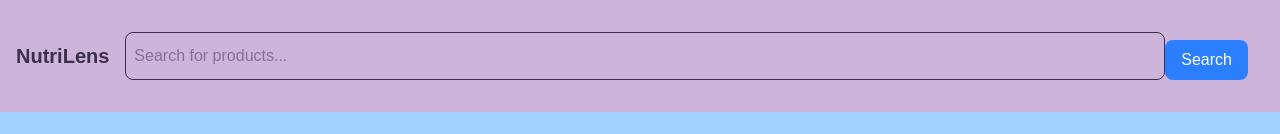
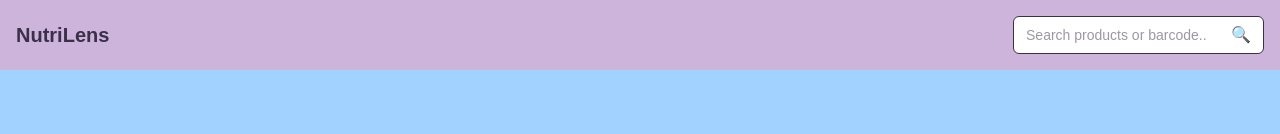
Before and after one commit to Harnam/food-product-explorer, a Next.js app: page / in a window 1280 px wide. Shown: the top 134 px of the page. Built offline with nearby package versions, Linux system fonts and the light colour scheme; no server answers.

Commit message:
searchbar on nav

```diff
--- a/components/Navbar.tsx
+++ b/components/Navbar.tsx
@@ -1,12 +1,18 @@
+"use client"
+
 import Link from "next/link";
 import SearchBar from "./SearchBar";
+import { useState } from "react";
 
 export default function Navbar() {
+
+  const [searchOpen, setSearchOpen] = useState(false)
+
   return (
     <nav className="bg-[#cdb4db] text-[#3b2f4a] p-4 fixed w-full z-10">
-      <div className="container mx-auto flex flex-row items-center justify-between">
-        <Link href={"/"}><h1 className="text-xl font-bold">NutriLens</h1></Link>
-        <SearchBar />
+      <div className="container mx-auto flex flex-row items-center justify-between w-full">
+        {!searchOpen && <Link href={"/"}><h1 className="text-xl font-bold md:block">NutriLens</h1></Link>}
+        <SearchBar open={searchOpen} setOpen={setSearchOpen} />
       </div>
     </nav>
   );
--- a/components/SearchBar.tsx
+++ b/components/SearchBar.tsx
@@ -3,28 +3,44 @@
 import { usePathname, useRouter, useSearchParams } from "next/navigation";
 import { useEffect, useRef } from "react";
 
-export default function SearchBar() {
+type Props = {
+  open: boolean;
+  setOpen: (v: boolean) => void;
+};
+
+export default function SearchBar({ open, setOpen }: Props) {
   const router = useRouter();
   const searchInputRef = useRef<HTMLInputElement>(null);
+  const ref = useRef<HTMLInputElement>(null);
 
-    const searchParam = useSearchParams()
+  const searchParam = useSearchParams();
 
   const params = new URLSearchParams();
   const pathname = usePathname();
 
-    const handleSearch = () => {
-        if(!searchInputRef.current) return;
-        if(!searchInputRef.current.value.trim()) return;
-        if(pathname === "/") {
-            if(params.get("search") === searchInputRef.current.value.trim()) return;
+  const handleSubmit = (e: React.SubmitEvent) => {
+    console.log("search");
+    e.preventDefault();
+    if (!searchInputRef.current) return;
+    const query = searchInputRef.current.value.trim();
+    if (!query) return;
+    const isBarcode = /^\d{8,}$/.test(query);
+
+    if (isBarcode) {
+      router.push(`/product/${query}`);
+    } else {
+      if (pathname === "/") {
+        if (params.get("search") === searchInputRef.current.value.trim())
+          return;
         params.set("search", searchInputRef.current.value.trim());
         router.replace(`/?${params}`);
-        } else
-            router.push(`/?search=${searchInputRef.current.value.trim()}`);
+      } else router.push(`/?search=${searchInputRef.current.value.trim()}`);
     }
+    setOpen(false);
+  };
 
   useEffect(() => {
-        if(pathname == "/") {
+    if (pathname == "/") {
       const searchValue = searchParam.get("search");
       searchInputRef.current!.value = searchValue || "";
     } else {
@@ -32,16 +48,75 @@ export default function SearchBar() {
     }
   }, [pathname]);
 
+  useEffect(() => {
+    function handleClick(e: MouseEvent | TouchEvent) {
+      if (ref.current && !ref.current.contains(e.target as Node)) {
+        setOpen(false);
+      }
+    }
+
+    document.addEventListener("mousedown", handleClick);
+    document.addEventListener("touchstart", handleClick);
+
+    return () => {
+      document.removeEventListener("mousedown", handleClick);
+      document.removeEventListener("touchstart", handleClick);
+    };
+  }, [setOpen]);
+
+  // close on outside click
+  useEffect(() => {
+    function handleClick(e: MouseEvent | TouchEvent) {
+      if (
+        searchInputRef.current &&
+        !searchInputRef.current.contains(e.target as Node)
+      ) {
+        setOpen(false);
+      }
+    }
+
+    document.addEventListener("mousedown", handleClick);
+    document.addEventListener("touchstart", handleClick);
+
+    return () => {
+      document.removeEventListener("mousedown", handleClick);
+      document.removeEventListener("touchstart", handleClick);
+    };
+  }, [setOpen]);
+
   return (
-        <div className="p-4 flex flex-row w-full">
+    <div
+      ref={ref}
+      className={"flex items-center " + (open ? "w-full" : "w-max")}
+    >
+      {/* Mobile icon when closed */}
+      {!open && (
+        <button
+          onClick={() => setOpen(true)}
+          className={`p-2 md:hidden`}
+          aria-label="Search"
+        >
+          🔍
+        </button>
+      )}
+
+      {/* Search field */}
+      <form
+        onSubmit={handleSubmit}
+        className={`flex items-center border rounded-md bg-white overflow-hidden transition-all duration-300
+        ${open ? "w-full ml-2" : "w-0 md:w-full md:ml-2"}`}
+      >
         <input
-                name="search"
+          autoFocus={open}
           ref={searchInputRef}
-                type="text"
-                placeholder="Search for products..."
-                className="w-full p-2 border rounded-lg"
+          placeholder="Search products or barcode..."
+          className="flex-1 px-3 py-2 outline-none text-sm"
         />
-            <input type="submit" onClick={handleSearch} className="mt-2 px-4 py-2 bg-blue-500 text-white rounded-lg" value="Search" />
+
+        <button type="submit" className="px-3 text-gray-600 hover:text-black">
+          🔍
+        </button>
+      </form>
     </div>
   );
 }
```
Lines whose indentation alone changed are shown as unchanged.
